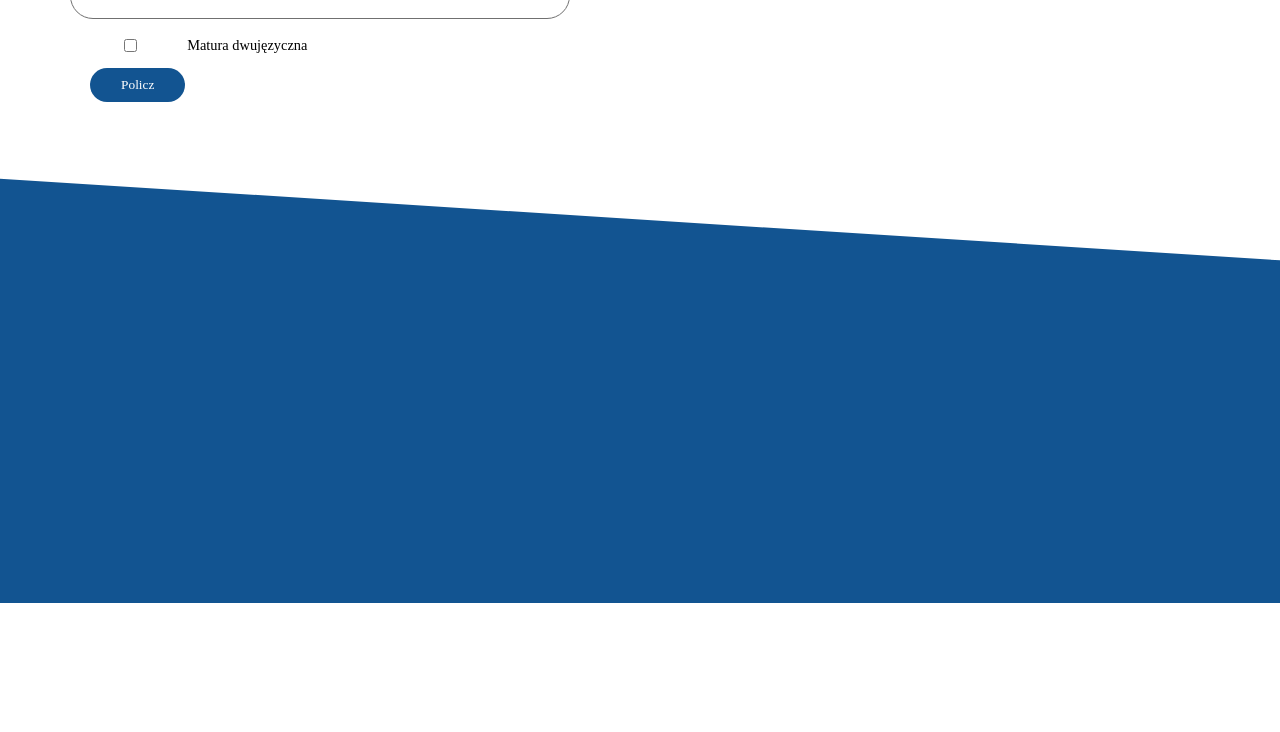
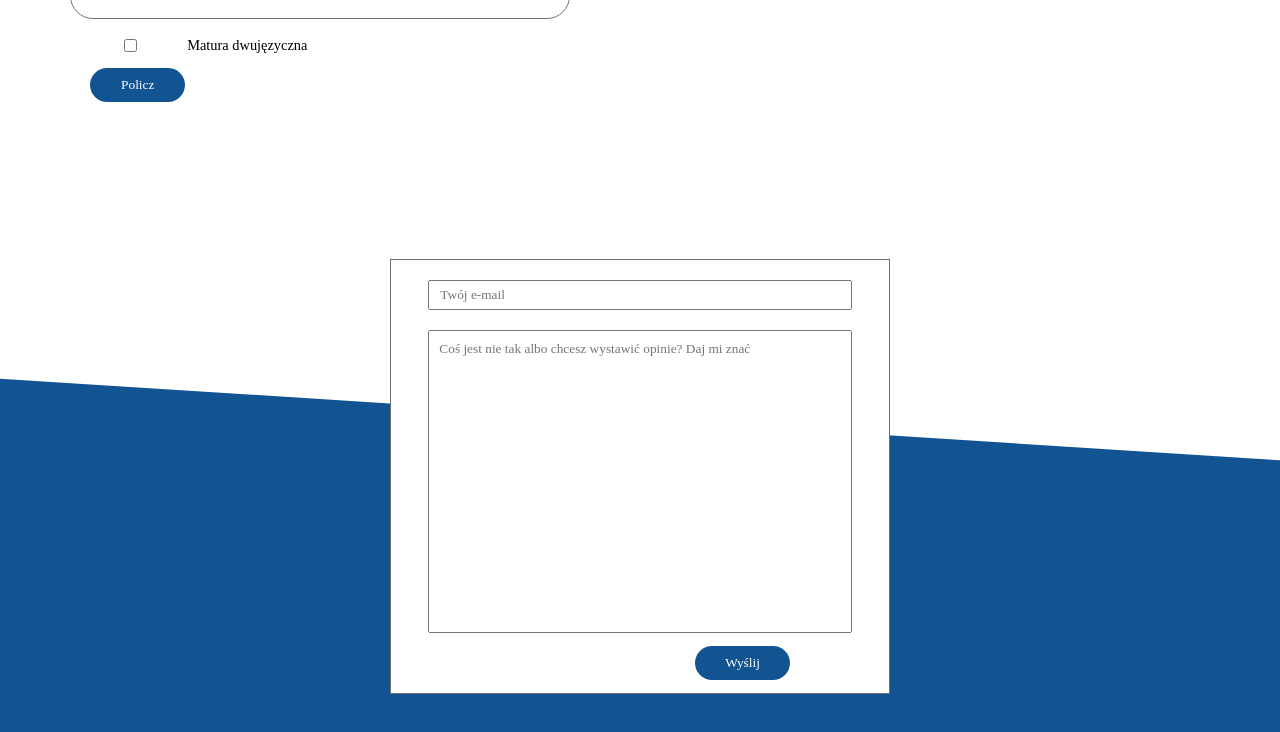
Before and after one commit to Glazinski/pgcalc, a Gatsby site: page / in a window 1280 px wide. Shown: the part 426-1158 px from the top of the page. Before the commit the page ends 1029 px from the top, so only its background shows below. Built offline with nearby package versions, Linux system fonts and the light colour scheme; Gatsby itself is replaced by a stand-in of ours.

Commit message:
Add contact form with link to github and button

```diff
--- a/src/Layout/Layout.js
+++ b/src/Layout/Layout.js
@@ -24,6 +24,7 @@ const Layout = ({children}) => {
             <Helmet defaultTitle="pgkalkulator">
                 <html lang="pl" />
                 <meta name="Description" content="Kalkulator który liczy punkty na podstawie wyników z egzaminu dojrzałości na Politechnikę Gdańską" />
+                <link rel="stylesheet" href="https://use.fontawesome.com/releases/v5.8.2/css/all.css" integrity="sha384-oS3vJWv+0UjzBfQzYUhtDYW+Pj2yciDJxpsK1OYPAYjqT085Qq/1cq5FLXAZQ7Ay" crossorigin="anonymous" />
             </Helmet>
             <GlobalStyles />
             {children}
--- a/src/components/Footer/Footer.js
+++ b/src/components/Footer/Footer.js
@@ -14,22 +14,100 @@ const ClipPath = styled.div`
     height: 100%;
     width: 100%;
 
-    /* position: absolute;
-    z-index: -1; */
+    position: absolute;
+    z-index: -1;
+`;
 
+const ContactForm = styled.form`
+    position: relative;
+
+    display:flex;
+    align-items: center;
+    flex-direction: column;
+
+    height: 80%;
+    width: 80%;
+    background-color: ${({theme}) => theme.colors.white};
+    border: 1px solid ${({theme}) => theme.colors.lightBlack};
+    margin: 60px auto 0 auto;
+
+    ${({theme}) => theme.queries.desktop} {
+        max-width: 500px;
+        margin-top: 200px;
+    }
 `;
-const Test = styled.div`
-    height: 80%;
-    width: 90%;
-    background: red;
-    position: absolute;
-    top: 0;
-    left: 5%;
+
+const StyledInput = styled.input`
+    width: 85%;
+    height: 30px;
+    margin-top: 20px;
+    padding: 10px;
 `;
+const StyledArea = styled.textarea`
+    margin-top: 20px;
+    height: 70%;
+    width: 85%;
+    padding: 10px;
+    resize: none;
+`;
+
+const Button = styled.button`
+    width: 95px;
+    height: 34px;
+    border-radius: 17px;
+
+    background-color: ${({theme}) => theme.colors.primary};
+    color: ${({theme}) => theme.colors.white};
+    border: none;
+    margin: 5% 0 5% 50%;
+
+    grid-area: b;
+`;
+
+const Icon = styled.i`
+    display: block;
+
+    color: black;
+    text-decoration: none;
+    font-size: 2rem;
+    grid-area: g;
+
+    ${({theme}) => theme.queries.desktop} {
+        margin-right: 110px;
+    }
+`;
+
+const StyledWrapper = styled.div`
+    display: grid;
+    grid-template-areas:
+        "g b"
+    ;
+    align-items: center;
+    margin: auto auto;
+`;
+
 const Footer = (props) => {
     return (
         <StyledFooter>
             <ClipPath></ClipPath>
+            <ContactForm onSubmit={props.handleSubmit}>
+                <StyledInput
+                    type="email"
+                    placeholder="Twój e-mail"
+                />
+                <StyledArea
+                    placeholder="Coś jest nie tak albo chcesz wystawić opinie? Daj mi znać"
+                />
+                <StyledWrapper>
+                <Button>Wyślij</Button>
+
+                <Icon
+                    as="a"
+                    href="https://github.com/Glazinski"
+                    className="fab fa-github"
+                    target="_blank"></Icon>
+                </StyledWrapper>
+            </ContactForm>
 
         </StyledFooter>
     );
--- a/src/components/Form/Form.js
+++ b/src/components/Form/Form.js
@@ -34,18 +34,18 @@ const StyledForm = styled.form`
         background-color: ${({theme}) => theme.colors.lightBlack};
 
         /* query for desktop */
-        ${({theme}) => theme.querys.desktop} {
+        ${({theme}) => theme.queries.desktop} {
             width: 85%;
         }
     }
 
     /* query for desktop */
-    ${({theme}) => theme.querys.desktop} {
+    ${({theme}) => theme.queries.desktop} {
         width: 95%;
         padding: 0;
     }
 
-    ${({theme}) => theme.querys.bigDesktop} {
+    ${({theme}) => theme.queries.bigDesktop} {
         max-width: 500px;
         padding: 5px;
     }
@@ -64,8 +64,12 @@ const Button = styled.button`
     margin-bottom: -5px;
     grid-column: 1;
 
+    :hover {
+        cursor: pointer;
+    }
+
     /* query for desktop */
-    ${({theme}) => theme.querys.desktop} {
+    ${({theme}) => theme.queries.desktop} {
         margin-left: 15%;
     }
 `;
@@ -97,7 +101,7 @@ const ClipDiv = styled.div`
     position: absolute;
 
     /* query for desktop */
-    ${({theme}) => theme.querys.desktop} {
+    ${({theme}) => theme.queries.desktop} {
         display: none;
     }
 `;
--- a/src/components/PointsRules/Rules.js
+++ b/src/components/PointsRules/Rules.js
@@ -18,7 +18,7 @@ const ClipDiv = styled.div`
     z-index: -1;
 
     /* query for desktop */
-    ${({theme}) => theme.querys.desktop} {
+    ${({theme}) => theme.queries.desktop} {
         display: none;
     }
 `;
--- a/src/components/PointsRules/SpecificRules.js
+++ b/src/components/PointsRules/SpecificRules.js
@@ -22,6 +22,10 @@ const StyledText = styled.div`
     margin: 5px auto;
     line-height: 130%;
     text-align: center;
+
+    ${({theme}) => theme.queries.desktop} {
+        width: 70%;
+    }
 `;
 
 const SpecificRules = (props) => {
--- a/src/pages/index.js
+++ b/src/pages/index.js
@@ -45,7 +45,7 @@ class IndexPage extends React.Component {
   render() {
       //console.log(this.state.idArr);
       const StyledWrapper = styled.div`
-        ${({theme}) => theme.querys.desktop} {
+        ${({theme}) => theme.queries.desktop} {
           width: 100%;
           height: auto;
           display: grid;
@@ -65,7 +65,7 @@ class IndexPage extends React.Component {
             handleChange={this.handleChange}
           />
         </StyledWrapper>
-        <Footer />
+        <Footer handleSubmit={this.handleSubmit}/>
       </Layout>
     );
   }
--- a/src/utils/theme.js
+++ b/src/utils/theme.js
@@ -19,7 +19,7 @@ export const theme = {
         l: '1.2rem',
     },
     borderSize: '23px',
-    querys: {
+    queries: {
         desktop: '@media (min-width: 700px)',
         bigDesktop: '@media (min-width: 1180px)',
     },
```
